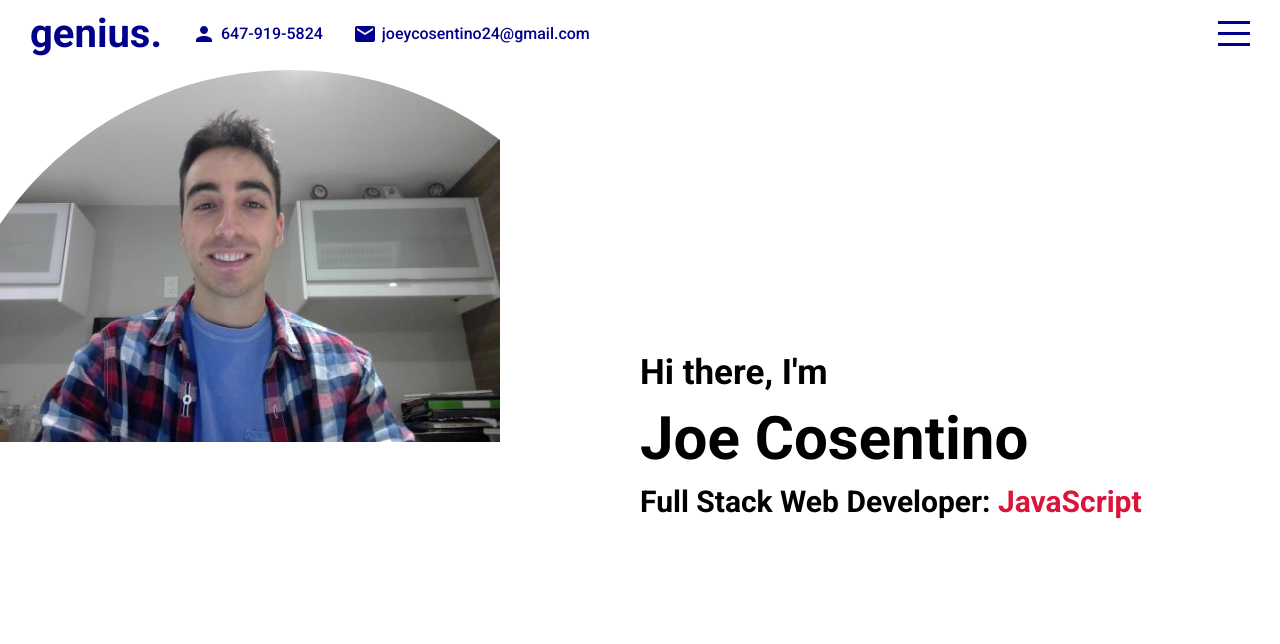
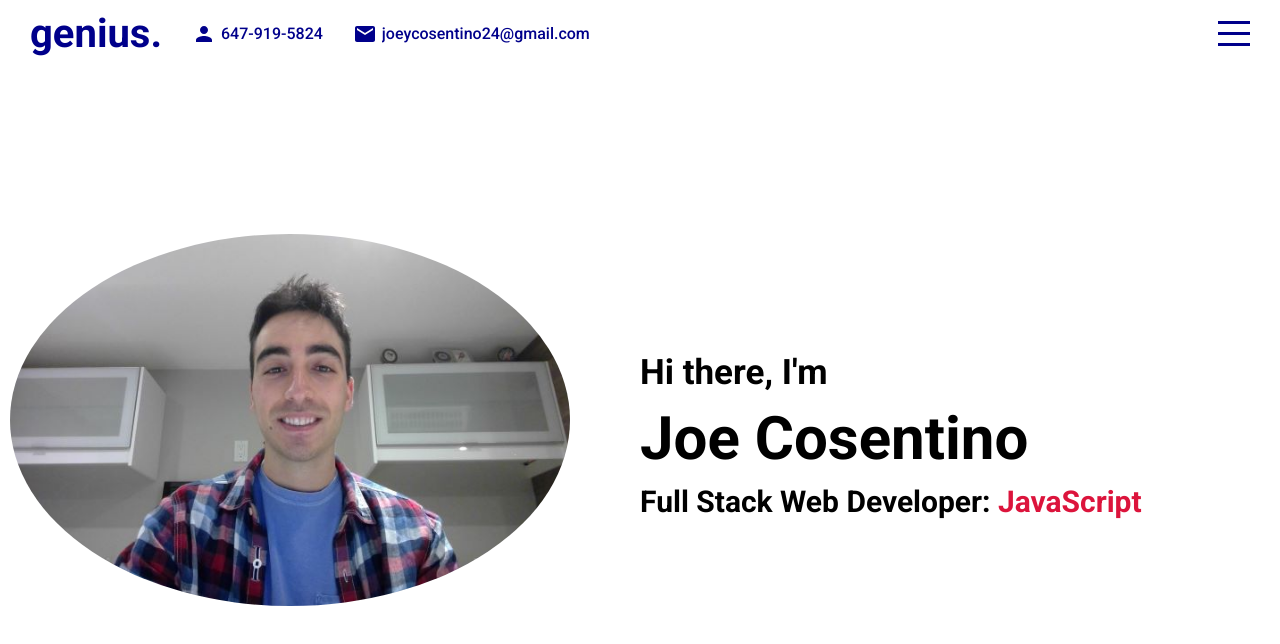
Before and after one commit to JoeCosentino/react-portfolio, a React (Create React App) app: page / in a window 1280 px wide. Shown: the top 644 px of the page. Built offline with nearby package versions, Linux system fonts and the light colour scheme.

Commit message:
began building portfolio component

```diff
--- a/src/components/Portfolio.js
+++ b/src/components/Portfolio.js
@@ -4,7 +4,19 @@
 function Portfolio() {
     return (
         <div className='portfolio' id='portfolio'>
-
+            <h1>Portfolio</h1>
+            <ul>
+                <li>Featured</li>
+                <li>Web app</li>
+                <li>Mobile App</li>
+                <li>Design</li>
+                <li>Branding</li>
+            </ul>
+            <div className='container'>
+                <div className='item'></div>
+                <img src='' alt='' />
+                <h3>Banking App</h3>
+            </div>
         </div>
     )
 }
--- a/src/scss/intro.scss
+++ b/src/scss/intro.scss
@@ -12,14 +12,14 @@
         .imageContainer {
             height: 700px;
             width: 700px;
-            border-radius: 60%;
-            // display: flex;
-            // align-items: flex-end;
+            display: flex;
+            align-items: center;
             justify-content: center;
             float: right;
 
             img {
                 width: 80%;
+                border-radius: 50%;
                 // height: 100%;
             }
         }
```
